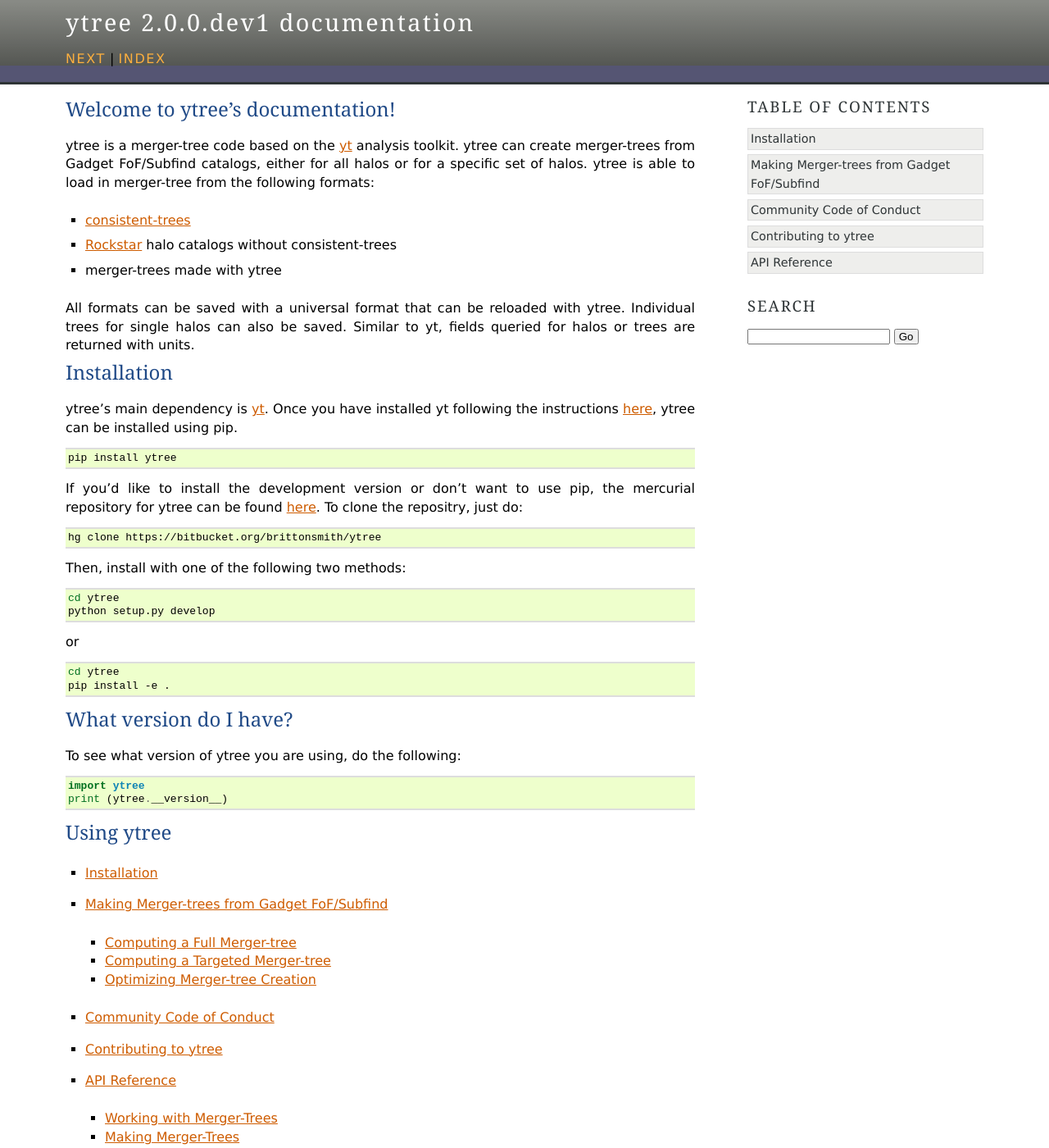
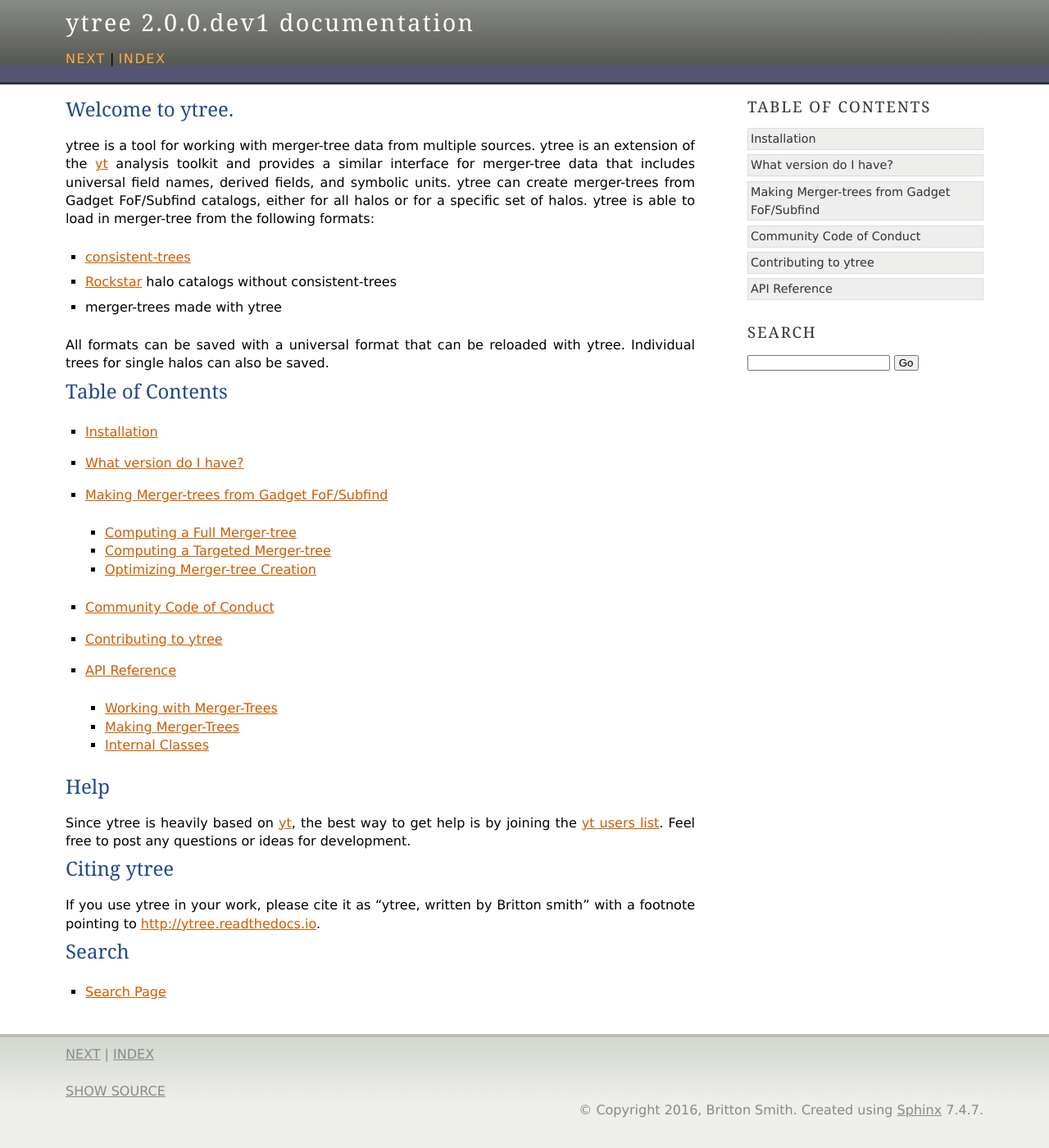
Before and after one commit to ytree-project/treefarm, a Sphinx documentation site: the page built from doc/source/index.rst, in a window 1280 px wide and 1400 px high. Shown: the whole window at 82% size. Built offline with Sphinx 7.4.7, drawn with Linux system fonts in a browser that asks for light colours; pages that are not in the unit, such as notebooks, are missing from menus.

Commit message:
Updating front page, installation, and arbor docs.

```diff
--- a/doc/source/Installation.rst
+++ b/doc/source/Installation.rst
@@ -9,27 +9,24 @@
 
 .. code-block:: bash
 
-    pip install ytree
+    $ pip install ytree
 
-If you'd like to install the development version or don't want to use
-pip, the mercurial repository for ytree can be found
-`here <https://bitbucket.org/brittonsmith/ytree>`__.  To clone the
-repositry, just do:
+If you'd like to install the development version, the repository can
+be found at `<https://github.com/brittonsmith/ytree>`__.  This can be
+installed by doing:
 
 .. code-block:: bash
 
-   hg clone https://bitbucket.org/brittonsmith/ytree
+   $ git clone https://github.com/brittonsmith/ytree
+   $ cd ytree
+   $ pip install -e .
 
-Then, install with one of the following two methods:
+What version do I have?
+=======================
 
-.. code-block:: bash
+To see what version of ytree you are using, do the following:
 
-   cd ytree
-   python setup.py develop
+.. code-block:: python
 
-or
-
-.. code-block:: bash
-
-   cd ytree
-   pip install -e .
+   import ytree
+   print (ytree.__version__)
--- a/doc/source/index.rst
+++ b/doc/source/index.rst
@@ -3,13 +3,16 @@
    You can adapt this file completely to your liking, but it should at least
    contain the root `toctree` directive.
 
-Welcome to ytree's documentation!
-=================================
+Welcome to ytree.
+=================
 
-ytree is a merger-tree code based on the `yt <http://yt-project.org/>`_
-analysis toolkit.  ytree can create merger-trees from Gadget FoF/Subfind
-catalogs, either for all halos or for a specific set of halos.  ytree is
-able to load in merger-tree from the following formats:
+ytree is a tool for working with merger-tree data from multiple sources.
+ytree is an extension of the `yt <http://yt-project.org/>`_ analysis toolkit
+and provides a similar interface for merger-tree data that includes universal
+field names, derived fields, and symbolic units.  ytree can create
+merger-trees from Gadget FoF/Subfind catalogs, either for all halos or for a
+specific set of halos.  ytree is able to load in merger-tree from the following
+formats:
 
 - `consistent-trees <https://bitbucket.org/pbehroozi/consistent-trees>`_
 - `Rockstar <https://bitbucket.org/gfcstanford/rockstar>`_ halo catalogs
@@ -17,23 +20,10 @@
 - merger-trees made with ytree
 
 All formats can be saved with a universal format that can be reloaded
-with ytree.  Individual trees for single halos can also be saved.  Similar
-to yt, fields queried for halos or trees are returned with units.
+with ytree.  Individual trees for single halos can also be saved.
 
-.. include:: Installation.rst
-
-What version do I have?
-=======================
-
-To see what version of ytree you are using, do the following:
-
-.. code-block:: python
-
-   import ytree
-   print (ytree.__version__)
-
-Using ytree
-===========
+Table of Contents
+=================
 
 .. toctree::
    :maxdepth: 2
```
